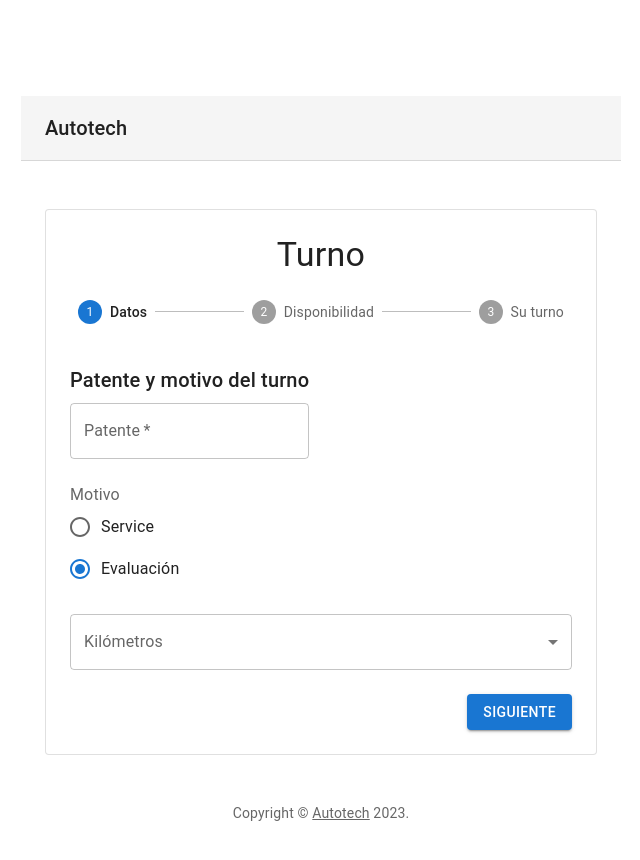
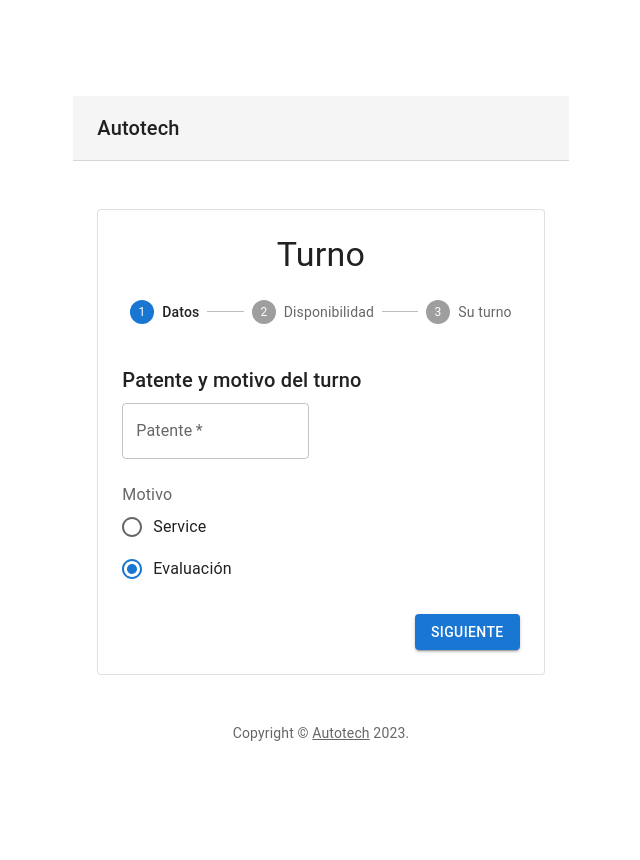
Before and after one commit to CrisArquimediano/Autotech-UI, a Next.js app in the folder autotech-ui/: page /turnos/turnos-cliente in a window 1280 px wide. Shown: the top 860 px of the page, without its empty margins (319-959 px from the left). Built offline with nearby package versions, Linux system fonts and the light colour scheme.

Commit message:
Mostrando km solo cuando el usuario elige service.

```diff
--- a/autotech-ui/src/pages/components/DatosForm.js
+++ b/autotech-ui/src/pages/components/DatosForm.js
@@ -14,6 +14,13 @@ import InputLabel from '@mui/material/InputLabel';
 
 
 function RadioButtonsGroup() {
+
+    const [km, setKm] = React.useState('');
+
+    const handleClick = (event) => {
+        setKm(event.target.value);
+    };
+
     return (
         <FormControl>
             <FormLabel id="demo-radio-buttons-group-label">Motivo</FormLabel>
@@ -22,8 +29,18 @@ function RadioButtonsGroup() {
                 defaultValue="evaluacion"
                 name="radio-buttons-group"
             >
-                <FormControlLabel value="service" control={<Radio />} label="Service" />
-                <FormControlLabel value="evaluacion" control={<Radio />} label="Evaluación" />
+                <FormControlLabel value="service" control={<Radio />} label="Service"
+                    onClick={handleClick}
+                />
+                <FormControlLabel value="evaluacion" control={<Radio />} label="Evaluación"
+                    onClick={handleClick}
+                />
+
+                {
+                    km === "service" && (
+                        < KmSelect />
+                    )
+                }
 
             </RadioGroup>
         </FormControl>
@@ -82,9 +99,6 @@ export default function DatosForm() {
                 <Grid item xs={12}>
                     <RadioButtonsGroup />
                 </Grid>
-                <Grid item xs={12}>
-                    <KmSelect />
-                </Grid>
             </Grid>
         </React.Fragment>
     );
```
